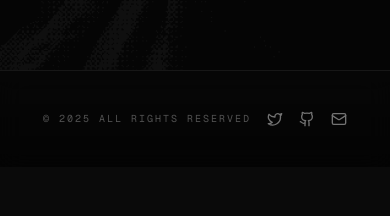
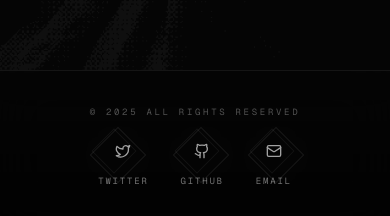
Before and after one commit to faizshaikh17/ossean, a Next.js app: page / in a window 390 px wide. Shown: the part 1292-1508 px from the top of the page. Before the commit the page ends 1459 px from the top, so only its background shows below. Built offline with nearby package versions, Linux system fonts and the light colour scheme.

Commit message:
fix: collapsible & mobile resposive dashboard

```diff
--- a/app/home/layout.tsx
+++ b/app/home/layout.tsx
@@ -36,7 +36,7 @@ export default function Layout({ children }: { children: React.ReactNode }) {
       <Navbar />
       <div className="flex flex-1 flex-col md:flex-row overflow-hidden relative z-10">
         <Sidenav />
-        <main className="flex-grow overflow-y-auto bg-transparent backdrop-blur-sm">
+        <main className="flex-grow sm:m-0 mt-10  overflow-y-auto bg-transparent backdrop-blur-sm">
           {children}
         </main>
       </div>
--- a/components/ui/dashboard/Navbar.tsx
+++ b/components/ui/dashboard/Navbar.tsx
@@ -4,8 +4,9 @@ import Link from 'next/link';
 import GithubButton from '@/components/GithubButton';
 
 export default function Navbar() {
+
     return (
-        <nav className="w-full h-16 sm:px-10 px-5 bg-black/40 backdrop-blur-sm border-b border-neutral-800/50 flex justify-between items-center z-50">
+        <nav className="w-full h-16 sm:px-10 px-5 bg-black/40 backdrop-blur-sm border-b border-neutral-800/50 sm:flex hidden justify-between items-center z-50">
 
             <Link href="/" className="inline-flex items-center font-mono text-white text-[1.9rem] sm:text-[2.3rem] font-medium leading-none tracking-tight">
                 <span className="text-white">oss</span>
--- a/components/ui/landing/Hero.tsx
+++ b/components/ui/landing/Hero.tsx
@@ -50,7 +50,7 @@ export default function Hero() {
           </div>
 
           <div className="absolute inset-0 z-0 bg-[url('/grill.png')] bg-cover bg-center opacity-30 pointer-events-none animate-fadeIn" />
-          <div className="absolute inset-0 z-0 bg-[url('/bluePurpleYellowGradient2.png')] opacity-40 bg-cover pointer-events-none animate-fadeIn" />
+          <div className="absolute inset-0 z-0 bg-[url('/bluePurpleYellowGradient2.png')] opacity-45 bg-cover pointer-events-none animate-fadeIn" />
           <div className="absolute top-6 sm:top-12 md:top-16 lg:top-20 xl:top-0 left-4 sm:left-8 md:left-16 lg:left-20 xl:left-24 w-[0.05rem] h-full sm:h-4/5 md:h-full bg-gradient-to-b from-transparent via-neutral-900 to-neutral-900" />
           <div className="absolute bottom-4 sm:bottom-8 md:bottom-12 lg:bottom-16 xl:bottom-18 left-0 w-full h-[0.05rem] bg-neutral-800/50" />
           <div className="absolute right-4 sm:right-8 md:right-16 lg:right-20 xl:right-24 top-0 h-full w-[0.05rem] bg-neutral-800/50" />
--- a/components/ui/landing/Video.tsx
+++ b/components/ui/landing/Video.tsx
@@ -52,50 +52,97 @@ export default function Video() {
                     </div> */}
                 </section>
             </main>
-            <footer className="w-full text-xs font-mono text-neutral-400 py-10 px-4 border-t border-white/[0.08] backdrop-blur-md bg-gradient-to-b from-black/30 to-black/60 z-10">
-                <div className="flex flex-wrap justify-center text-neutral-500 items-center gap-4 sm:gap-6 max-w-3xl mx-auto text-center">
+            <footer className="w-full text-xs font-mono text-neutral-400 py-8 px-4 border-t border-white/[0.08] backdrop-blur-xl bg-gradient-to-b from-black/50 to-black/80 z-10 relative overflow-hidden">
+                {/* Subtle grid pattern */}
+                <div className="absolute inset-0 opacity-[0.02]">
+                    <div className="grid grid-cols-8 gap-2 h-full">
+                        {Array.from({ length: 24 }).map((_, i) => (
+                            <div
+                                key={i}
+                                className="border border-white/10 animate-pulse"
+                                style={{
+                                    animationDelay: `${i * 0.2}s`,
+                                    animationDuration: `${3 + (i % 2)}s`
+                                }}
+                            />
+                        ))}
+                    </div>
+                </div>
 
-                    <span className="text-[10px] uppercase tracking-[0.2em] text-neutral-500 opacity-70">
+                <div className="max-w-4xl mx-auto relative z-10">
+                    <div className="flex sm:flex-row flex-col sm:justify-between  sm:items-end items-center gap-4">
+
+                        <div className="text-center">
+                            <span className="text-[9px] uppercase tracking-[0.3em] text-neutral-500 opacity-70">
                                 © 2025 all rights reserved
                             </span>
-
-                    <span className="hidden sm:inline-block text-neutral-600 opacity-30">/</span>
-
+                        </div>
+                        <div className="flex items-center justify-center gap-8">
                             <Link
                                 href="https://twitter.com/iamfaizz17"
                                 target="_blank"
                                 rel="noopener noreferrer"
-                        className="flex items-center gap-1.5 group hover:text-blue-400 transition-all duration-300 hover:drop-shadow-[0_0_8px_rgba(29,161,242,0.25)]"
+                                className="group relative"
                             >
-                        <Twitter className="w-4 h-4 group-hover:rotate-12 group-hover:scale-110 transition-all duration-300" />
-                        <span className="hidden sm:inline tracking-wide text-xs">twitter</span>
+                                <div className="relative flex items-center justify-center">
+                                    <div className="absolute inset-0 w-10 h-10 transform rotate-45 border border-white/[0.08] group-hover:border-white/[0.25] transition-all duration-500 group-hover:rotate-180" />
+                                    <div className="absolute inset-0 w-8 h-8 transform -rotate-45 border border-white/[0.06] group-hover:border-white/[0.2] transition-all duration-300 group-hover:-rotate-90" />
+
+                                    <div className="relative z-10 p-2 group-hover:scale-110 transition-all duration-300">
+                                        <Twitter className="w-4 h-4 text-neutral-400 group-hover:text-white transition-all duration-300" />
+                                    </div>
+
+                                    <div className="absolute inset-0 w-10 h-10 bg-white/[0.01] group-hover:bg-white/[0.03] rounded-full blur-lg transition-all duration-500" />
+                                </div>
+                                <span className="block text-center mt-2 text-[9px] uppercase tracking-[0.2em] text-neutral-500 group-hover:text-neutral-300 transition-all duration-300">
+                                    twitter
+                                </span>
                             </Link>
-
-                    <span className="hidden sm:inline-block text-neutral-600 opacity-30">/</span>
 
                             <Link
                                 href="https://github.com/faizshaikh17"
                                 target="_blank"
                                 rel="noopener noreferrer"
-                        className="flex items-center gap-1.5 group hover:text-green-400 transition-all duration-300 hover:drop-shadow-[0_0_8px_rgba(34,197,94,0.25)]"
+                                className="group relative"
+                            >
+                                <div className="relative flex items-center justify-center">
+                                    <div className="absolute inset-0 w-10 h-10 transform rotate-45 border border-white/[0.08] group-hover:border-white/[0.25] transition-all duration-500 group-hover:rotate-180" />
+                                    <div className="absolute inset-0 w-8 h-8 transform -rotate-45 border border-white/[0.06] group-hover:border-white/[0.2] transition-all duration-300 group-hover:-rotate-90" />
 
-                    >
-                        <Github className="w-4 h-4 group-hover:rotate-12 group-hover:scale-110 transition-all duration-300" />
-                        <span className="hidden sm:inline tracking-wide text-xs">github</span>
+                                    <div className="relative z-10 p-2 group-hover:scale-110 transition-all duration-300">
+                                        <Github className="w-4 h-4 text-neutral-400 group-hover:text-white transition-all duration-300" />
+                                    </div>
+
+                                    <div className="absolute inset-0 w-10 h-10 bg-white/[0.01] group-hover:bg-white/[0.03] rounded-full blur-lg transition-all duration-500" />
+                                </div>
+                                <span className="block text-center mt-2 text-[9px] uppercase tracking-[0.2em] text-neutral-500 group-hover:text-neutral-300 transition-all duration-300">
+                                    github
+                                </span>
                             </Link>
 
-                    <span className="hidden sm:inline-block text-neutral-600 opacity-30">/</span>
+                            <Link
+                                href="mailto:info.ossean@gmail.com"
+                                className="group relative"
+                            >
+                                <div className="relative flex items-center justify-center">
+                                    <div className="absolute inset-0 w-10 h-10 transform rotate-45 border border-white/[0.08] group-hover:border-white/[0.25] transition-all duration-500 group-hover:rotate-180" />
+                                    <div className="absolute inset-0 w-8 h-8 transform -rotate-45 border border-white/[0.06] group-hover:border-white/[0.2] transition-all duration-300 group-hover:-rotate-90" />
 
-                    <a
-                        href="mailto:info.ossean@gmail.com"
-                        className="flex items-center gap-1.5 group hover:text-purple-400 transition-all duration-300 hover:drop-shadow-[0_0_8px_rgba(138,43,226,0.25)]"
-                    >
-                        <Mail className="w-4 h-4 group-hover:rotate-12 group-hover:scale-110 transition-all duration-300" />
-                        <span className="hidden sm:inline tracking-wide text-xs">email</span>
-                    </a>
+                                    <div className="relative z-10 p-2 group-hover:scale-110 transition-all duration-300">
+                                        <Mail className="w-4 h-4 text-neutral-400 group-hover:text-white transition-all duration-300" />
+                                    </div>
+
+                                    <div className="absolute inset-0 w-10 h-10 bg-white/[0.01] group-hover:bg-white/[0.03] rounded-full blur-lg transition-all duration-500" />
+                                </div>
+                                <span className="block text-center mt-2 text-[9px] uppercase tracking-[0.2em] text-neutral-500 group-hover:text-neutral-300 transition-all duration-300">
+                                    email
+                                </span>
+                            </Link>
+                        </div>
+
+                    </div>
                 </div>
             </footer>
-
         </>
     )
 }
```
Also changed, not shown: components/ui/dashboard/NavLinks.tsx (+10 -7 lines), components/ui/dashboard/Sidenav.tsx (+43 -8 lines). Lines whose indentation alone changed are shown as unchanged.
